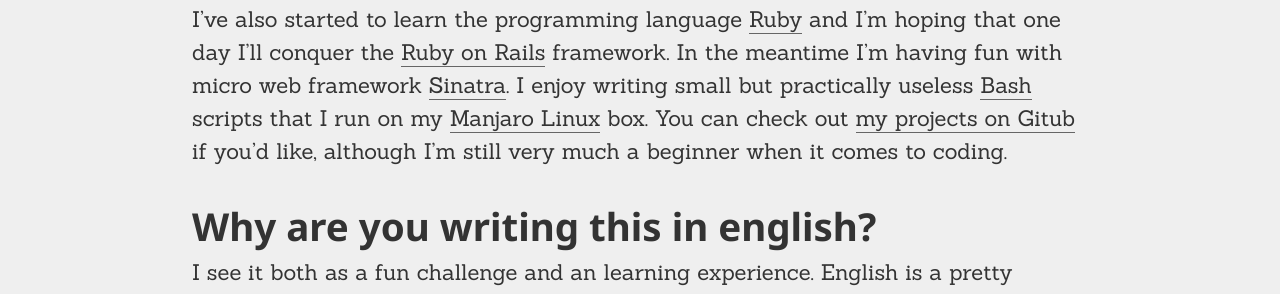
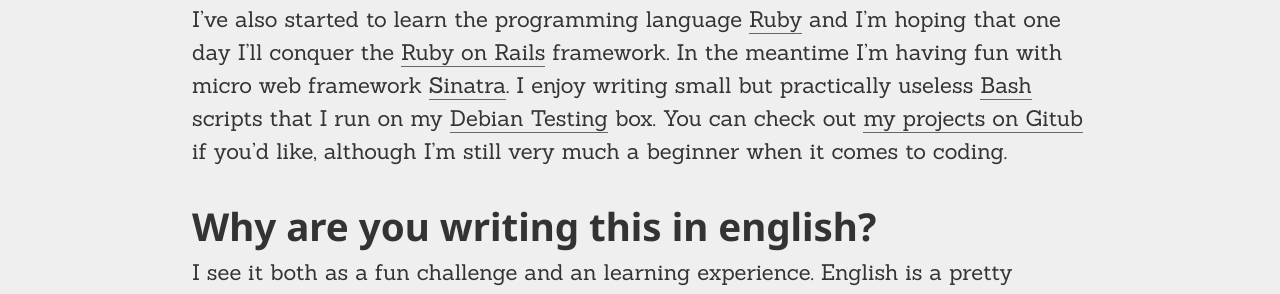
Before and after one commit to gummesson/ellengummesson, a Jekyll site: the page built from about.md, in a window 1280 px wide. Shown: the part 731-1025 px from the top of the page. Built offline with Jekyll 4.4.1, drawn with Linux system fonts in a browser that asks for light colours; nearby versions of some CDN libraries.

Commit message:
Updated.

```diff
--- a/about.md
+++ b/about.md
@@ -5,7 +5,7 @@
 
 My name is Ellen Gummesson and I love communication and the web. I recently recieved a degree in media and communication studies, specialising in strategic communication. Lately I've been diving straight into front-end development, mainly writing HTML5 and CSS3, dabbling a little bit with [jQuery](http://jquery.com/) and starting to really enjoy JavaScript. I also like [Sass](http://sass-lang.com/) and love [Compass](http://compass-style.org/).
 
-I've also started to learn the programming language [Ruby](http://www.ruby-lang.org/) and I'm hoping that one day I'll conquer the [Ruby on Rails](http://rubyonrails.org/) framework. In the meantime I'm having fun with micro web framework [Sinatra](http://www.sinatrarb.com/). I enjoy writing small but practically useless [Bash](http://en.wikipedia.org/wiki/Bash_(Unix_shell) "Bash") scripts that I run on my [Manjaro Linux](http://manjaro.org/) box. You can check out [my projects on Gitub](https://github.com/gummesson/) if you'd like, although I'm still very much a beginner when it comes to coding.
+I've also started to learn the programming language [Ruby](http://www.ruby-lang.org/) and I'm hoping that one day I'll conquer the [Ruby on Rails](http://rubyonrails.org/) framework. In the meantime I'm having fun with micro web framework [Sinatra](http://www.sinatrarb.com/). I enjoy writing small but practically useless [Bash](http://en.wikipedia.org/wiki/Bash_(Unix_shell) "Bash") scripts that I run on my [Debian Testing](http://www.debian.org/releases/testing/) box. You can check out [my projects on Gitub](https://github.com/gummesson/) if you'd like, although I'm still very much a beginner when it comes to coding.
 
 ## Why are you writing this in english?
 
```
